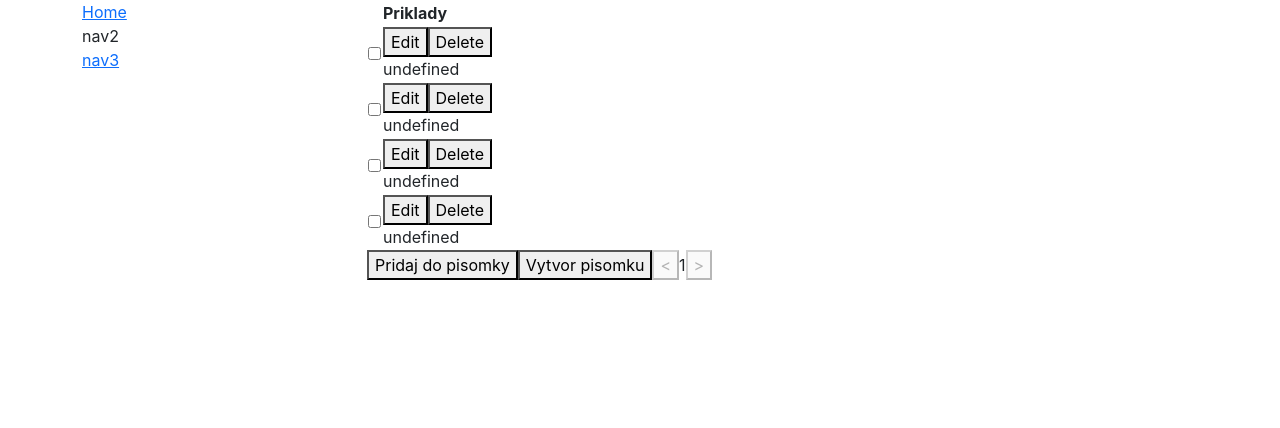
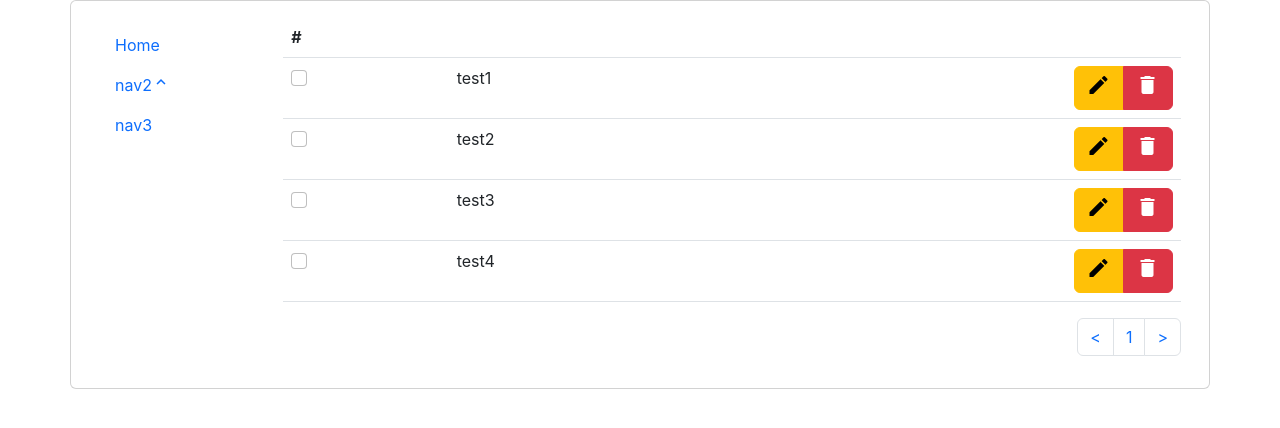
Before and after one commit to thematinak/pisomkator-js, a React (Create React App) app: page /tasks in a window 1280 px wide. Shown: the top 428 px of the page. Built offline with nearby package versions, Linux system fonts and the light colour scheme.

Commit message:
Refactor add bootstrap css

```diff
--- /dev/null
+++ b/src/core/FormItems.tsx
@@ -0,0 +1,73 @@
+import React from 'react';
+
+interface TextAreaData extends React.TextareaHTMLAttributes<HTMLTextAreaElement> {
+    label?: string
+};
+export const TextArea = (props: TextAreaData) => (
+    <div className='form-floating'>
+        <textarea  {...{ className: 'form-control', ...props }} />
+        {props.label && <label htmlFor='floatingTextarea'>{props.label}</label>}
+    </div>
+);
+
+interface CheckBoxData extends React.InputHTMLAttributes<HTMLInputElement> {
+    label?: string
+};
+export const CheckBox = (props: CheckBoxData) => (
+    <div className='form-check'>
+        <input {...{ className: 'form-check-input', type: 'checkBox', ...props }} />
+        {props.label && <label htmlFor='checkBox' className='form-check-label'>{props.label}</label>}
+    </div>
+);
+
+export enum ButtonTypeEnum {
+    PRIMARY = 'PRIMARY',
+    SECONDARY = 'SECONDARY',
+    SUCCESS = 'SUCCESS',
+    WARN = 'WARN',
+    DANGER = 'DANGER'
+};
+interface ButtonData extends React.ButtonHTMLAttributes<HTMLButtonElement> {
+    lvl: ButtonTypeEnum
+};
+export const Button = (props: ButtonData) => {
+    let btnType = '';
+    switch (props.lvl) {
+        case ButtonTypeEnum.PRIMARY:
+            btnType = 'btn-primary';
+            break;
+        case ButtonTypeEnum.SECONDARY:
+            btnType = 'btn-secondary';
+            break;
+        case ButtonTypeEnum.DANGER:
+            btnType = 'btn-danger';
+            break;
+        case ButtonTypeEnum.WARN:
+            btnType = 'btn-warning';
+            break;
+        case ButtonTypeEnum.SUCCESS:
+            btnType = 'btn-success';
+            break;
+        default:
+            btnType = 'btn-primary';
+    }
+    // let newProps = {...props, }
+    return <button {...{ className: `btn ${btnType}`, ...props }} />
+};
+
+
+interface ButtonGroupType extends React.HTMLAttributes<HTMLDivElement> {
+};
+export const ButtonGroup = (props: ButtonGroupType) => (
+    <div {...{ className: 'btn-group', ...props }} />
+);
+
+interface RowType extends React.HTMLAttributes<HTMLDivElement> {
+};
+export const Row = (props:RowType) => <div className='row' {...props} />
+
+interface ColType {
+    size?: number,
+    children?: JSX.Element
+};
+export const Col = ({size, children}:ColType) => <div className={size === undefined ? 'col' : ('col-' + size)} children={children} />
--- /dev/null
+++ b/src/core/IconComponent.tsx
@@ -0,0 +1,29 @@
+import React from 'react';
+
+type IconType = {
+    style?: React.CSSProperties
+}
+
+export const CheckIcon = ({style}: IconType) => {
+    return <i className='material-icons' style={style}>check</i>
+}
+
+export const EditIcon = ({style}: IconType) => {
+    return <i className='material-icons' style={style}>edit</i>
+}
+
+export const DeleteIcon = ({style}: IconType) => {
+    return <i className='material-icons' style={style}>delete</i>
+}
+
+export const TagIcon = ({style}: IconType) => {
+    return <i className='material-icons' style={style}>tag</i>
+}
+
+export const ExpandIcon = ({style}: IconType) => {
+    return <i className='material-icons' style={style}>expand_more</i>
+}
+
+export const CollapseIcon = ({style}: IconType) => {
+    return <i className='material-icons' style={style}>expand_less</i>
+}
--- a/src/core/Layout.tsx
+++ b/src/core/Layout.tsx
@@ -2,18 +2,21 @@ import React from 'react';
 
 import { Outlet } from 'react-router-dom';
 import { PageType } from './AppRoutes';
+import { Col, Row } from './FormItems';
 import Nav from './Nav';
 
 function Layout(pageData: PageType) {
     return (
-        <div className='container'>
-            <div className='row'>
-                <div className='col-3 text-left'>
-                    <Nav />
-                </div>
-                <div className='col'>
-                    <Outlet />
-                </div>
+        <div className='container card'>
+            <div className='card-body'>
+                <Row className='row '>
+                    <Col size={2}>
+                        <Nav />
+                    </Col>
+                    <Col>
+                        <Outlet />
+                    </Col>
+                </Row>
             </div>
         </div>
     );
--- a/src/core/Nav.tsx
+++ b/src/core/Nav.tsx
@@ -1,75 +1,85 @@
 import React, { useState } from 'react';
 import { Link } from 'react-router-dom';
-
-enum NavType {
-    LINK = 'LINK',
-    SUB_LINK = 'SUB_LINK'
-}
+import { CollapseIcon, ExpandIcon } from './IconComponent';
 
 interface NavApi {
-    name: String,
-    type: NavType,
-    pagePath?: String
-    query?: String
+    name: string,
+    pagePath?: string
+    query?: string
     navItems?: NavApi[]
 }
 
 const NavData: NavApi[] = [
-    { name: 'Home', type: NavType.LINK, pagePath: '' },
+    { name: 'Home', pagePath: '' },
     {
         name: 'nav2',
-        type: NavType.SUB_LINK,
         navItems: [
-            { name: 'nav2.1', type: NavType.LINK, pagePath: 'tasks', query: 'themeId=21' },
-            { name: 'nav2.2', type: NavType.LINK, pagePath: 'tasks', query: 'themeId=22' },
-            { name: 'nav2.3', type: NavType.LINK, pagePath: 'tasks', query: 'themeId=23' },
-            { name: 'nav2.4', type: NavType.LINK, pagePath: 'tasks', query: 'themeId=24' }
+            { name: 'nav2.1', pagePath: 'tasks', query: 'themeId=21' },
+            { name: 'nav2.2', pagePath: 'tasks', query: 'themeId=22' },
+            { name: 'nav2.3', pagePath: 'tasks', query: 'themeId=23' },
+            { name: 'nav2.4', pagePath: 'tasks', query: 'themeId=24' }
         ]
     },
-    { name: 'nav3', type: NavType.LINK, pagePath: 'tasks', query: 'themeId=31' },
+    { name: 'nav3', pagePath: 'tasks', query: 'themeId=31' },
 ]
 
-function NavItems({ name, type, navItems, pagePath }: NavApi) {
+function Nav() {
+    const navDatas = NavData;
+    return (
+        <nav className='navbar'>
+            <NavUl items={navDatas}/>
+        </nav>
+    );
+}
+
+function NavItem({ name, navItems, pagePath, query }: NavApi) {
+    if (navItems === undefined) {
+        let q = '';
+        if (query !== undefined) {
+            q = '?' + query
+        }
+        return <NavLi><Link className='nav-link active' to={'' + pagePath + q} >{name}</Link></NavLi>
+    } else {
+        if (navItems === undefined) return <></>
+        return <NavExpand name={name} items={navItems} />
+    }
+}
+
+type NavExpandType = {
+    name: string,
+    items: NavApi[]
+}
+function NavExpand({ name, items }: NavExpandType) {
     const [show, setShow] = useState(false);
-    if (type === NavType.LINK || navItems === undefined) return <></>
-
-    return (<>
-        <li onClick={x => setShow(!show)}><span>{name}</span></li>
+    return (
+        <>
+            <NavLi onClick={x => setShow(!show)}>
+                <span className='nav-link active'>
+                    {name}
+                    {show ? <ExpandIcon style={{ fontSize: '18px' }} /> : <CollapseIcon style={{ fontSize: '18px' }} />}
+                </span>
+            </NavLi>
             {
-            show &&
-            <ul className='nav flex-column'>
-                {navItems.map(i => <NavGeneralItem key={`${pagePath}/${name}/${i.name}`} {...i} />)}
-            </ul>
+                show && <NavUl items={items} />
             }
         </>
     );
 }
 
-
-function NavGeneralItem({ name, type, navItems, pagePath, query }: NavApi) {
-    if (type === NavType.LINK) {
-        let q = '';
-        if(query !== undefined) {
-            q = '?' + query
+type NavUlType = {
+    items: NavApi[],
 }
-        return <li className='nav-item'><Link to={'' + pagePath + q}>{name}</Link></li>
-    } else {
-        if (navItems === undefined) return <></>
-        return <NavItems name={name} type={type} navItems={navItems} pagePath={pagePath} query={query} />
-    }
-}
-
-function Nav() {
-    const navDatas = NavData;
+function NavUl({ items }: NavUlType) {
     return (
-        <nav>
         <ul className='nav flex-column'>
-                {navDatas.map(i => <NavGeneralItem key={`/${i.name}`} {...i} />)}
+            {items.map(i => <NavItem key={i.name} {...i} />)}
         </ul>
-        </nav>
     );
 }
 
+function NavLi(props: React.LiHTMLAttributes<HTMLLIElement>) {
+    return <li className='nav-item' {...props} />
+}
 
 
 export default Nav;
--- a/src/core/TableWithPages.tsx
+++ b/src/core/TableWithPages.tsx
@@ -6,71 +6,60 @@ type RowType = {
 }
 
 type PageProps = {
-    rowOffset: number,
     pageSize: number,
     page: number,
     pageMaxPage: number,
 }
 
 type ColumnHandler = {
-    name: string,
+    label: string,
     renderer: (data: any) => JSX.Element
 }
 
-function handleSelected(isSelected: boolean, id: number, state: { [id: number]: boolean }, disp: (obj: any) => void) {
-    if (isSelected) {
-        disp({ ...state, [id]: true });
-    } else {
-        let newState = { ...state };
-        delete newState[id];
-        disp(newState);
-    }
-}
+
 
 type TableWithPagesType = {
     columnHandler: ColumnHandler[],
-    actions: { label: string, action: (ids: number[]) => boolean }[]
     loadData: ((offset: number, size: number) => RowType[])
 }
-function TableWithPages({ columnHandler, actions, loadData }: TableWithPagesType) {
+function TableWithPages({ columnHandler, loadData }: TableWithPagesType) {
     const [pageProps, setPageProps] = useState<PageProps>({
-        rowOffset: 0,
         pageSize: 10,
         page: 0,
         pageMaxPage: 0
     });
     const [rowData, setData] = useState<RowType[]>([]);
-    const [selectedIds, setSelectedIds] = useState<{ [key: string]: boolean }>({});
-    useEffect(() => setData(loadData(pageProps.rowOffset, pageProps.pageSize)), [pageProps.rowOffset, pageProps.pageSize]);
+
+    useEffect(() => setData(loadData(pageProps.page * pageProps.pageSize, pageProps.pageSize)), [pageProps.page, pageProps.pageSize, loadData]);
     if (rowData.length === 0) {
         return <div />
     }
-    console.log(selectedIds);
     return (
         <div>
-            <table>
+            <div>
+                <table className='card-body table table-hover'>
                     <thead>
                         <tr>
-                        <th></th>
-                        {columnHandler.map(handler => <th key={handler.name}>{handler.name}</th>)}
+                            {columnHandler.map(handler => <th className='col' key={handler.label}>{handler.label}</th>)}
                         </tr>
                     </thead>
                     <tbody>
                         {
                             rowData.map(r =>
                                 <tr key={r.id}>
-                                <td><input type='checkbox' checked={selectedIds[r.id] || false} onChange={(e) => handleSelected(e.target.checked, r.id, selectedIds, setSelectedIds)} /></td>
-                                {columnHandler.map(handler => <td key={handler.name}>{handler.renderer({ key: handler.name, ...r[handler.name] })}</td>)}
+                                    {columnHandler.map(handler => <td className='col' key={handler.label}>{handler.renderer({ key: handler.label, ...r })}</td>)}
                                 </tr>
                             )
                         }
                     </tbody>
                 </table>
+            </div>
             <div>
-                {actions.map((a) => <button key={a.label} onClick={() => a.action(Object.keys(selectedIds).map(Number))}>{a.label}</button>)}
-                <button onClick={() => setPageProps({ ...pageProps, page: pageProps.page - 1 })} disabled={pageProps.page < 1}>{'<'}</button>
-                {pageProps.page + 1}
-                <button onClick={() => setPageProps({ ...pageProps, page: pageProps.page + 1 })} disabled={pageProps.page >= pageProps.pageMaxPage}>{'>'}</button>
+                <ul className='pagination justify-content-end'>
+                    <li className='page-item'><button className='page-link' onClick={() => setPageProps({ ...pageProps, page: pageProps.page - 1 })} disabled={pageProps.page < 1}>{'<'}</button></li>
+                    <li className='page-item'><div className='page-link'>{pageProps.page + 1}</div></li>
+                    <li className='page-item'><button className='page-link' onClick={() => setPageProps({ ...pageProps, page: pageProps.page + 1 })} disabled={pageProps.page >= pageProps.pageMaxPage}>{'>'}</button></li>
+                </ul>
             </div>
         </div>
     );
--- a/src/pages/TaskPage.tsx
+++ b/src/pages/TaskPage.tsx
@@ -1,6 +1,8 @@
-import React, { useEffect, useState } from 'react';
+import React, { useState } from 'react';
 import { useLocation } from 'react-router';
-import { PageType } from '../core/AppRoutes';
+import { PageType, StoreType } from '../core/AppRoutes';
+import { Button, ButtonGroup, ButtonTypeEnum, CheckBox, Col, Row, TextArea } from '../core/FormItems';
+import { DeleteIcon, EditIcon } from '../core/IconComponent';
 import TableWithPages from '../core/TableWithPages';
 
 enum TaskLevelEnum {
@@ -11,11 +13,13 @@ enum TaskLevelEnum {
 }
 
 export type TaskStoreType = {
-  idForExam: number[]
+  tasksExam: {
+    [key: number]: TaskDataType
+  }
 }
 
 export const TASK_STORE_DEFAULT: TaskStoreType = {
-  idForExam: []
+  tasksExam: {}
 }
 
 type TaskDataType = {
@@ -52,6 +56,18 @@ const dummyData: TaskDataType[] = [
   },
 ];
 
+function handleSelected(isSelected: boolean, taskData: TaskDataType, store: StoreType, disp: (obj: any) => void) {
+  let newStore: StoreType = { ...store, task: { ...store.task, tasksExam: { ...store.task.tasksExam } } };
+
+  if (isSelected && newStore.task.tasksExam[taskData.id] === undefined) {
+    newStore.task.tasksExam[taskData.id] = taskData;
+    disp(newStore);
+  } else if (!isSelected && newStore.task.tasksExam[taskData.id] !== undefined) {
+    delete newStore.task.tasksExam[taskData.id];
+    disp(newStore);
+  }
+}
+
 function useQuery() {
   const { search } = useLocation();
   return React.useMemo(() => new URLSearchParams(search), [search]);
@@ -63,72 +79,72 @@ function TaskPage({ store, setStore }: PageType) {
   console.log(query.get("themeId"));
   return (
     <>
-      <ChoosenTasks ids={store.task.idForExam} />
+      <ChoosenTasks tasks={store.task.tasksExam} />
       <TableWithPages
-        loadData={(offset, pageSize) => dummyData.map(i => ({ id: i.id, data: i }))}
-        columnHandler={[{
-          name: 'Priklady',
-          renderer: (props: TaskDataType) => (
-            <ShowTask
-              taskData={props}
-              onChange={console.log}
-              onButtonActions={[{ label: 'Delete', type: 'danger', action: (() => console.log("delete", props.id)) }]} />
-          )
-        }]}
-        actions={[
+        loadData={(offset, pageSize) => dummyData}
+        columnHandler={[
           {
-            label: 'Pridaj do pisomky', action: ((ids) => {
-              setStore({ ...store, task: { idForExam: [...ids] } })
-              return true;
-            })
+            label: '#',
+            renderer: (props: TaskDataType) => (
+              <CheckBox
+                checked={store.task.tasksExam[props.id] !== undefined || false}
+                onChange={(e) => handleSelected(e.target.checked, props, store, setStore)} />
+            )
           },
           {
-            label: 'Vytvor pisomku', action: ((ids) => {
-              console.log(ids);
-              return true;
-            })
-          },
-        ]} />
+            label: '',
+            renderer: (props: TaskDataType) => <ShowRow {...props} />
+          }]} />
     </>
   );
 
 }
 
 type ChoosenTasksType = {
-  ids: number[]
+  tasks: {
+    [key: number]: TaskDataType
+  }
 }
-function ChoosenTasks({ ids }: ChoosenTasksType) {
-  const [tasks, setTasks] = useState<TaskDataType[]>([]);
-  useEffect(() => setTasks(dummyData.filter(i => ids.includes(i.id))), [ids]);
-  console.log('ChoosenTasks', ids, tasks, dummyData);
-
+function ChoosenTasks({ tasks }: ChoosenTasksType) {
   return (
     <div>
-      {tasks.map(i => <ShowTask key={i.id} taskData={i} />)}
+      {Object.values(tasks).map(i => <ShowTask key={i.id} taskData={i} />)}
     </div>
   );
 }
 
+function ShowRow(props: TaskDataType) {
+  const [showEdit, setShowEdit] = useState(false);
+  return (
+    <Row>
+      <Col size={10}>
+        <ShowTask
+          taskData={props}
+          edit={showEdit}
+          onChange={console.log} />
+      </Col>
+      <Col size={2}>
+        <ButtonGroup>
+          <Button lvl={ButtonTypeEnum.WARN} onClick={() => setShowEdit(!showEdit)}><EditIcon /></Button>
+          <Button lvl={ButtonTypeEnum.DANGER}><DeleteIcon /></Button>
+        </ButtonGroup>
+      </Col>
+    </Row>
+  );
+}
 
 type ShowTaskType = {
   taskData: TaskDataType,
+  edit?: boolean,
   onChange?: (data: string) => void,
-  onButtonActions?: {
-    label: string,
-    type: string,
-    action: (() => void)
-  }[]
 }
-function ShowTask({ taskData, onChange, onButtonActions }: ShowTaskType) {
+function ShowTask({ taskData, edit=false, onChange }: ShowTaskType) {
   let htmlTxt = { __html: String(taskData.htmlValue) }
-  const [showEdit, setShowEdit] = useState(false);
 
   return (
     <div>
-      {onChange && <button onClick={() => setShowEdit(!showEdit)} >Edit</button>}
-      {onButtonActions && onButtonActions.map(i => <button key={i.label} onClick={() => i.action()} >{i.label}</button>)}
       <div dangerouslySetInnerHTML={htmlTxt} />
-      {onChange && showEdit && <textarea value={taskData.latexText} onChange={e => onChange(e.target.value)} />}
+      { onChange && edit && <TextArea label='latex' value={taskData.latexText} onChange={e => onChange(e.target.value)} />}
     </div>
   );
 }
```
Also changed, not shown: public/index.html (+1 -24 lines). Lines whose indentation alone changed are shown as unchanged.
